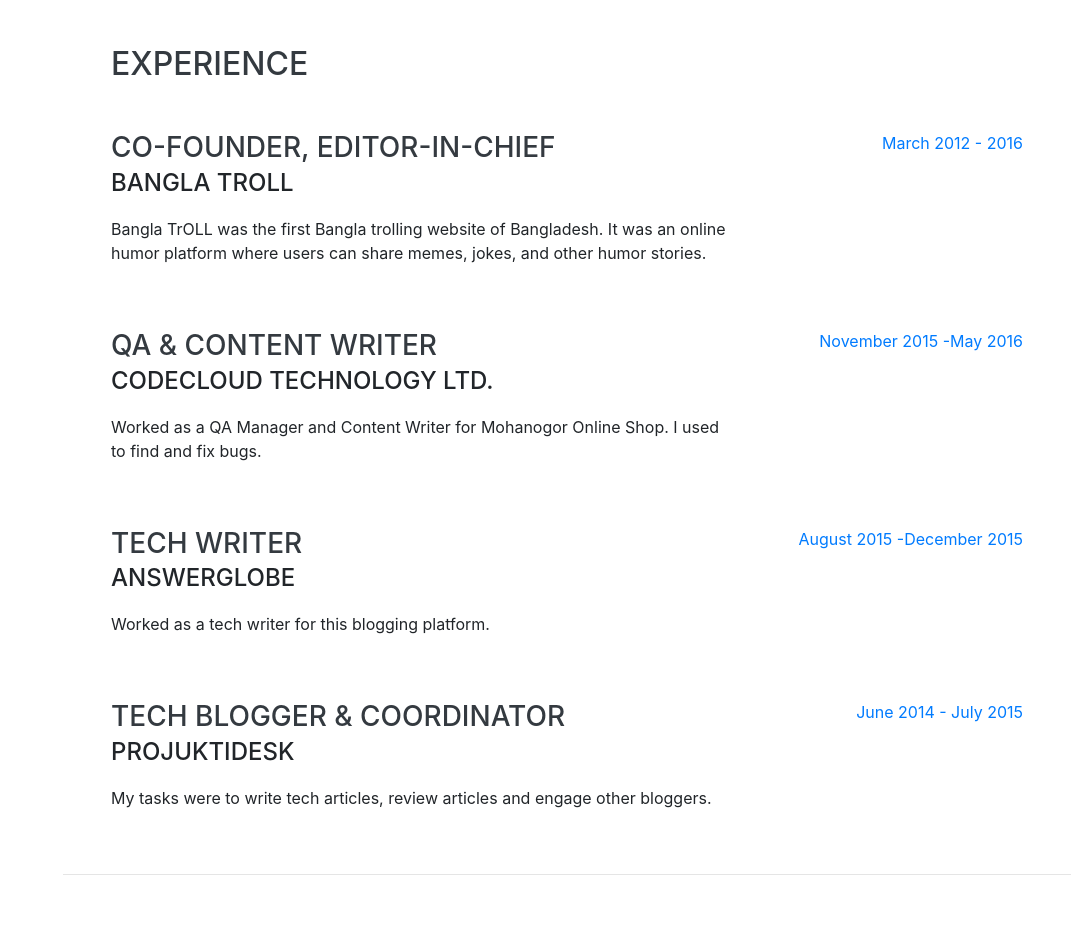
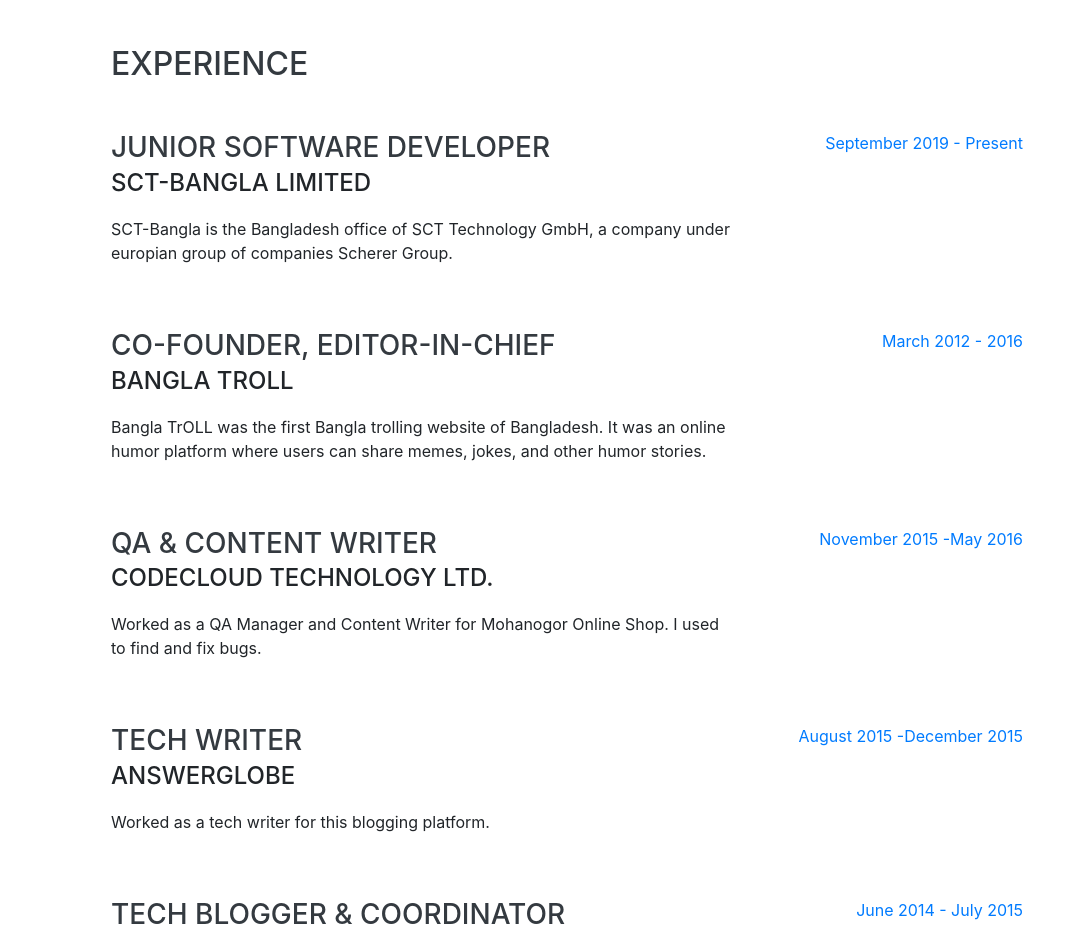
Before and after one commit to raadu/raadu.github.io, a website with bundled scripts: page index.html in a window 1280 px wide. Shown: the part 804-1735 px from the top of the page, without its empty margins (209-1280 px from the left). Built offline with nearby package versions, Linux system fonts and the light colour scheme; a web font is replaced by a local one.

Commit message:
changes in experience part

```diff
--- a/index.html
+++ b/index.html
@@ -2,29 +2,22 @@
 <html lang="en">
 
 <head>
-
     <meta charset="utf-8">
     <meta name="viewport" content="width=device-width, initial-scale=1, shrink-to-fit=no">
     <meta name="description" content="">
     <meta name="author" content="">
-
     <title>Raiyad Raad - Resume</title>
-
     <!-- Bootstrap core CSS -->
     <link href="vendor/bootstrap/css/bootstrap.min.css" rel="stylesheet">
-
     <!-- Custom fonts for this template -->
     <link href="https://fonts.googleapis.com/css?family=Saira+Extra+Condensed:500,700" rel="stylesheet">
     <link href="https://fonts.googleapis.com/css?family=Muli:400,400i,800,800i" rel="stylesheet">
     <link href="vendor/fontawesome-free/css/all.min.css" rel="stylesheet">
-
     <!-- Custom styles for this template -->
     <link href="css/resume.min.css" rel="stylesheet">
-
 </head>
 
 <body id="page-top">
-
     <nav class="navbar navbar-expand-lg navbar-dark bg-primary fixed-top" id="sideNav">
         <a class="navbar-brand js-scroll-trigger" href="#page-top">
             <span class="d-block d-lg-none">Raiyad Raad</span>
@@ -58,9 +51,7 @@
             </ul>
         </div>
     </nav>
-
     <div class="container-fluid p-0">
-
         <section class="resume-section p-3 p-lg-5 d-flex align-items-center" id="about">
             <div class="w-100">
                 <h1 class="mb-0">Raiyad
@@ -69,7 +60,7 @@
                 <div class="subheading mb-5">Dhanmondi, Dhaka · Bangladesh ·
                     <a href="mailto:name@email.com">raiyad.raad@gmail.com</a>
                 </div>
-        <p class="lead mb-5">Software developer and open-source technology enthusiast. Experienced in working and managing small teams.  I always admire change and adapt to new technologies and environments. Love to craft softwares that make impacts on the mass people. Ready to get out of my own comfort zone and push myself to the limit to do things I love.</p>
+                <p class="lead mb-5">Software developer and open-source technology enthusiast. Experienced in working and managing small teams. I always admire change and adapt to new technologies and environments. Love to craft softwares that make impacts on the mass people. Ready to get out of my own comfort zone and push myself to the limit to do things I love.</p>
                 <div class="social-icons">
                     <a href="https://www.linkedin.com/in/raiyadraad" target="_blank">
                         <i class="fab fa-linkedin-in"></i>
@@ -86,13 +77,20 @@
                 </div>
             </div>
         </section>
-
         <hr class="m-0">
-
         <section class="resume-section p-3 p-lg-5 d-flex justify-content-center" id="experience">
             <div class="w-100">
                 <h2 class="mb-5">Experience</h2>
-
+                <div class="resume-item d-flex flex-column flex-md-row justify-content-between mb-5">
+                    <div class="resume-content">
+                        <h3 class="mb-0">Junior Software Developer</h3>
+                        <div class="subheading mb-3">SCT-Bangla Limited</div>
+                        <p>SCT-Bangla is the Bangladesh office of SCT Technology GmbH, a company under europian group of companies Scherer Group.</p>
+                    </div>
+                    <div class="resume-date text-md-right">
+                        <span class="text-primary">September 2019 - Present</span>
+                    </div>
+                </div>
                 <div class="resume-item d-flex flex-column flex-md-row justify-content-between mb-5">
                     <div class="resume-content">
                         <h3 class="mb-0">Co-Founder, Editor-in-Chief</h3>
@@ -104,7 +102,6 @@
                         <span class="text-primary">March 2012 - 2016</span>
                     </div>
                 </div>
-
                 <div class="resume-item d-flex flex-column flex-md-row justify-content-between mb-5">
                     <div class="resume-content">
                         <h3 class="mb-0">QA & Content Writer</h3>
@@ -116,7 +113,6 @@
                         <span class="text-primary">November 2015 -May 2016</span>
                     </div>
                 </div>
-
                 <div class="resume-item d-flex flex-column flex-md-row justify-content-between mb-5">
                     <div class="resume-content">
                         <h3 class="mb-0">Tech Writer</h3>
@@ -127,7 +123,6 @@
                         <span class="text-primary">August 2015 -December 2015</span>
                     </div>
                 </div>
-
                 <div class="resume-item d-flex flex-column flex-md-row justify-content-between">
                     <div class="resume-content">
                         <h3 class="mb-0">Tech Blogger & Coordinator</h3>
@@ -138,62 +133,47 @@
                         <span class="text-primary">June 2014 - July 2015</span>
                     </div>
                 </div>
-
             </div>
-
         </section>
-
         <hr class="m-0">
-
         <section class="resume-section p-3 p-lg-5 d-flex align-items-center" id="education">
             <div class="w-100">
                 <h2 class="mb-5">Education</h2>
-
                 <div class="resume-item d-flex flex-column flex-md-row justify-content-between mb-5">
                     <div class="resume-content">
                         <h3 class="mb-0">North South University, Dhaka</h3>
                         <div class="subheading mb-3">Bachelor of Science</div>
                         <div>Computer Science and Engineering</div>
-
                     </div>
                     <div class="resume-date text-md-right">
                         <span class="text-primary">2019</span>
                     </div>
                 </div>
-
                 <div class="resume-item d-flex flex-column flex-md-row justify-content-between">
                     <div class="resume-content">
                         <h3 class="mb-0">Dhaka City College, Dhaka</h3>
                         <div class="subheading mb-3">Higher Secondary Certificate (HSC)</div>
-
                     </div>
                     <div class="resume-date text-md-right">
                         <span class="text-primary">2013</span>
                     </div>
                 </div>
-
                 <br>
-
                 <div class="resume-item d-flex flex-column flex-md-row justify-content-between">
                     <div class="resume-content">
                         <h3 class="mb-0">Dhanmondi Govt. Boys’ High School, Dhaka</h3>
                         <div class="subheading mb-3">Secondary School Certificate (SSC)</div>
-
                     </div>
                     <div class="resume-date text-md-right">
                         <span class="text-primary">2011</span>
                     </div>
                 </div>
-
             </div>
         </section>
-
         <hr class="m-0">
-
         <section class="resume-section p-3 p-lg-5 d-flex align-items-center" id="skills">
             <div class="w-100">
                 <h2 class="mb-5">Skills</h2>
-
                 <div class="subheading mb-3">Programming Languages &amp; Tools</div>
                 <ul class="list-inline dev-icons">
                     <li class="list-inline-item">
@@ -232,9 +212,7 @@
                     <li class="list-inline-item">
                         <i class="fab fa-windows" title="Windows"></i>
                     </li>
-
                 </ul>
-
                 <div class="subheading mb-3">Workflow</div>
                 <ul class="fa-ul mb-0">
                     <li>
@@ -255,9 +233,7 @@
                 </ul>
             </div>
         </section>
-
         <hr class="m-0">
-
         <section class="resume-section p-3 p-lg-5 d-flex align-items-center" id="interests">
             <div class="w-100">
                 <h3 class="mb-5">Interests</h3>
@@ -270,22 +246,17 @@
                     <p>I had successfully contributed in the following areas: Localization, Webmaker, Firefox
                         OS, Mozilla Support and Tech Blogging.</p>
                     <br>
-
                     <h4>Co-Club Lead</h4>
                     <div class="subheading mb-1">NSU Firefox Community</div>
                     <p>We are a group of passionate Mozillians who contribute to various open-source
                         projects. Arranged various events and tach talks in my university campus.</p>
                     <br>
-
                     <h4>Co-Founder, Tour Organizer</h4>
                     <div class="subheading mb-1">NSU Adventure Club (Unofficial)</div>
                     <p>It is a community of adventure enthusiasts of North South University. We organize tours for students of our university.</p>
             </div>
-
         </section>
-
         <hr class="m-0">
-
         <section class="resume-section p-3 p-lg-5 d-flex align-items-center" id="awards">
             <div class="w-100">
                 <h2 class="mb-5">Awards &amp; Certifications</h2>
@@ -300,23 +271,17 @@
                         <i class="fa-li fa fa-trophy text-warning"></i>
                         Top 5 Position, NSU ECE Hackathon 2018</li>
                     <li>
-
                 </ul>
             </div>
         </section>
-
     </div>
-
     <!-- Bootstrap core JavaScript -->
     <script src="vendor/jquery/jquery.min.js"></script>
     <script src="vendor/bootstrap/js/bootstrap.bundle.min.js"></script>
-
     <!-- Plugin JavaScript -->
     <script src="vendor/jquery-easing/jquery.easing.min.js"></script>
-
     <!-- Custom scripts for this template -->
     <script src="js/resume.min.js"></script>
-
 </body>
 
 </html>
```
Lines whose indentation alone changed are shown as unchanged.
